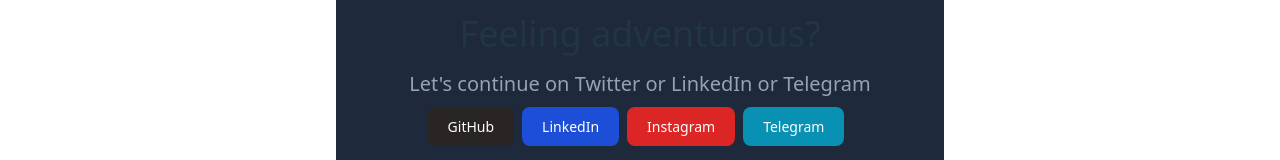
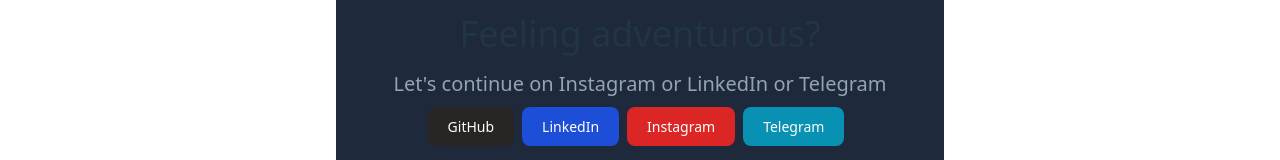
Before and after one commit to anandamarwan/anandamarwan.com, a React (Vite) app: page /contact in a window 1280 px wide. Shown: the part 270-430 px from the top of the page. Built offline with nearby package versions, Linux system fonts and the light colour scheme.

Commit message:
feat: change Twitter to Instagram in contact.tsx

```diff
--- a/src/routes/contact.tsx
+++ b/src/routes/contact.tsx
@@ -65,7 +65,7 @@
           <div className="max-w-3xl text-center p-10 rounded-lg bg-slate-800 space-y-4">
             <h1 className="text-4xl">Feeling adventurous?</h1>
             <h2 className="text-slate-400 text-xl text-center">
-              Let's continue on Twitter or LinkedIn or Telegram
+              Let's continue on Instagram or LinkedIn or Telegram
             </h2>
             <div>
               {links.map((link) => (
```
